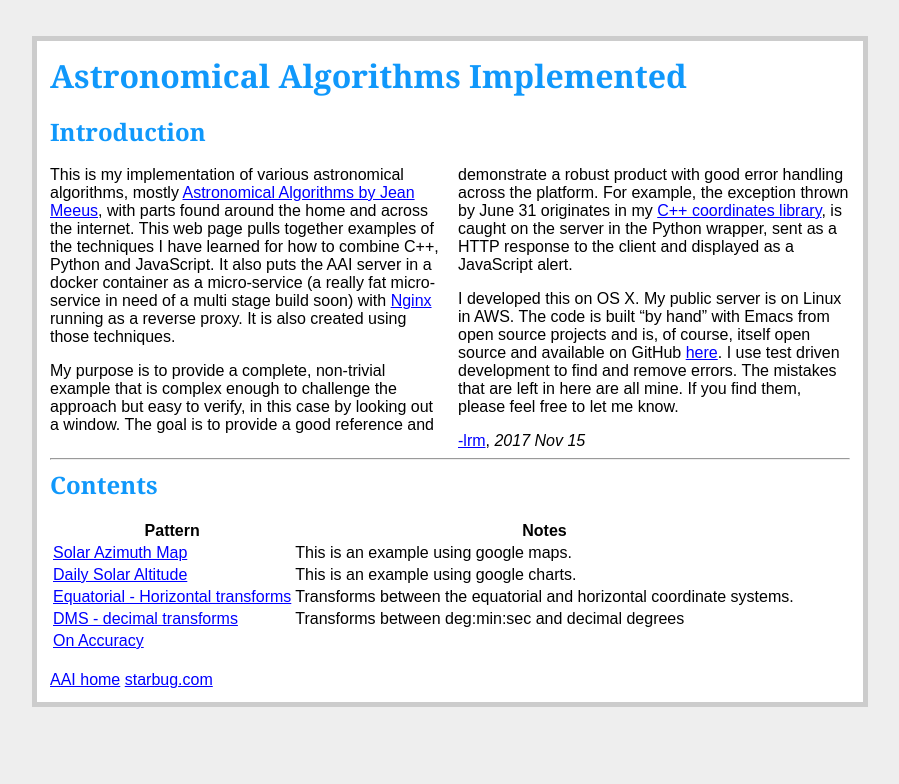
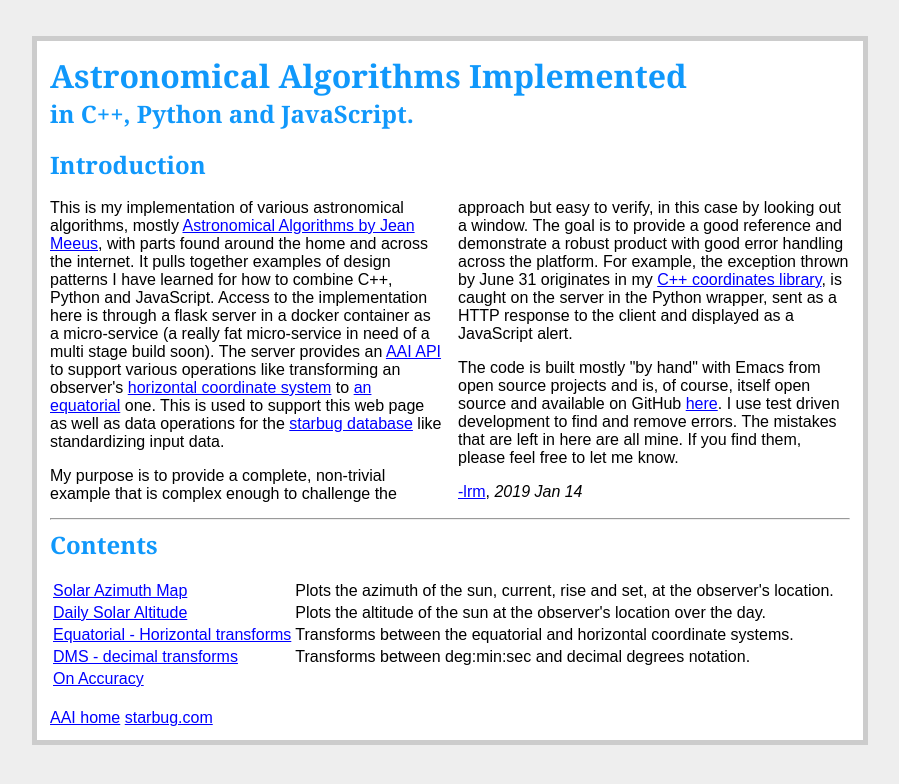
Before and after one commit to lrmcfarland/AAI, a Flask app: page / in a window 1280 px wide. Shown: the top 784 px of the page, without its empty margins (190-1089 px from the left). Run offline with Flask 2, Linux system fonts and the light colour scheme; parts of the project's set-up code (start-up, migrations or seed data) failed here and were passed over; some libraries are stand-ins or nearby versions.

Commit message:
updates intro

```diff
--- a/www/templates/home.html
+++ b/www/templates/home.html
@@ -6,6 +6,7 @@
 
 
 <h1>Astronomical Algorithms Implemented</h1>
+<h2>in C++, Python and JavaScript.</h2>
 
 <br>
 
@@ -20,13 +21,24 @@ This is my implementation of various astronomical algorithms, mostly
 Algorithms by Jean Meeus</a>, with parts found around the home and
 across the internet.
 
-This web page pulls together examples of the techniques I have learned
-for how to combine C++, Python and JavaScript. It also puts the
-AAI server in a docker container as a micro-service (a really fat
-micro-service in need of a multi stage build soon)
-with <a href="http://www.nginx.com">Nginx</a> running as a reverse proxy.
+It pulls together examples of design patterns I have
+learned for how to combine C++, Python and JavaScript.
 
-It is also created using those techniques.
+Access to the implementation here is through a flask server in a docker
+container as a micro-service (a really fat micro-service in need of a
+multi stage build soon).
+
+The server provides
+an <a href="https://github.com/lrmcfarland/AAI/blob/master/www/api.py">AAI
+API</a> to support various operations like transforming an
+observer's <a href="https://en.wikipedia.org/wiki/Horizontal_coordinate_system">horizontal
+coordinate system</a>
+to <a href="https://en.wikipedia.org/wiki/Equatorial_coordinate_system">an
+  equatorial</a> one.
+
+This is used to support this web page as well as data operations
+for the <a href="https://db.starbug.com/">starbug database</a>
+like standardizing input data.
 
 <p>
 My purpose is to provide a complete, non-trivial example that is
@@ -43,12 +55,9 @@ C++ coordinates library</a>, is caught on the server in the Python
 wrapper, sent as a HTTP response to the client and displayed as a
 JavaScript alert.
 <p>
-I developed this on OS X.
 
-My public server is on Linux in AWS.
-
-The code is built “by hand” with Emacs from open source projects and
-is, of course, itself open source and available on GitHub
+The code is built mostly "by hand" with Emacs from open source
+projects and is, of course, itself open source and available on GitHub
 <a href="https://github.com/lrmcfarland/Astronomy">
 here</a>.
 
@@ -60,7 +69,7 @@ If you find them, please feel free to let me know.
 
 <p>
 
-<a href="http://www.starbug.com">-lrm</a>, <i>2017 Nov 15</i>
+<a href="http://www.starbug.com">-lrm</a>, <i>2019 Jan 14</i>
 
 </div>
 
@@ -76,25 +85,12 @@ If you find them, please feel free to let me know.
 
   <tr>
 
-    <th>
-      Pattern
-    </th>
-
-    <th>
-      Notes
-    </th>
-
-  </tr>
-
-
-  <tr>
-
     <td>
       <a href="{{ url_for('home_blueprint.solar_azimuth_map') }}">Solar Azimuth Map</a>
     </td>
 
     <td>
-      This is an example using google maps.
+      Plots the azimuth of the sun, current, rise and set, at the observer's location.
     </td>
 
   </tr>
@@ -107,7 +103,7 @@ If you find them, please feel free to let me know.
     </td>
 
     <td>
-      This is an example using google charts.
+      Plots the altitude of the sun at the observer's location over the day.
     </td>
 
   </tr>
@@ -132,7 +128,7 @@ If you find them, please feel free to let me know.
     </td>
 
     <td>
-      Transforms between deg:min:sec and decimal degrees
+      Transforms between deg:min:sec and decimal degrees notation.
     </td>
 
   </tr>
```
